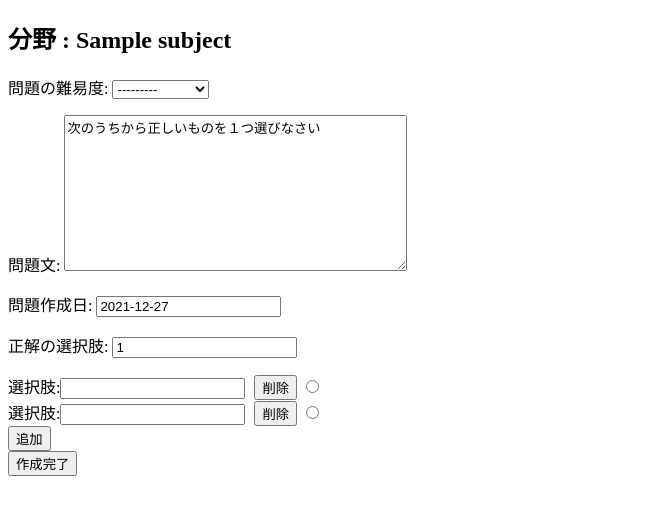
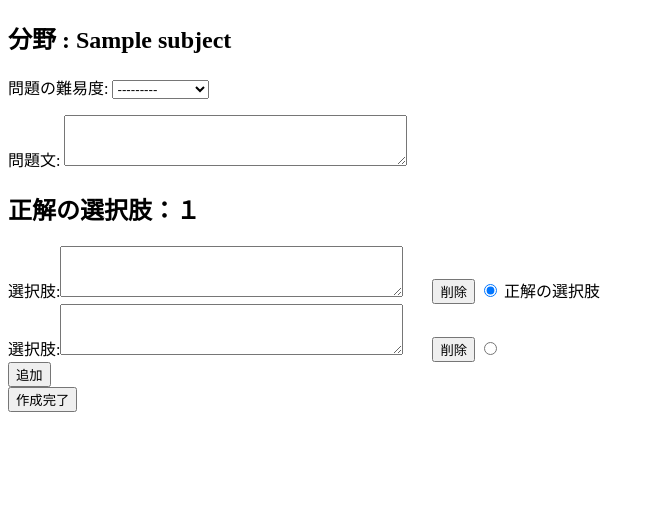
Before and after one commit to toyd00/e-problems, a Django app: page /make_problem/1/ in a window 1280 px wide. Shown: the part 88-603 px from the top of the page, without its empty margins (0-655 px from the left). Run offline with Django 3.2, Linux system fonts and the light colour scheme; a user stored in the database is signed in; tables that the repository leaves empty hold one stand-in row (values such as "Sample post").

Commit message:
問題作成画面の改善　正解の選択肢を選びやすくした

```diff
--- a/app/forms.py
+++ b/app/forms.py
@@ -15,15 +15,23 @@ class CustomUserCreationForm(UserCreationForm):
         fields = ['email', 'username']
 
 class ProblemForm(forms.ModelForm):
+    content = forms.CharField(
+        label="問題文",
+        widget=forms.Textarea(attrs=({'rows': 3,})))
     class Meta:
         model = Problem
-        fields = ['type', 'content', 'made_date', 'correct_choice']
+        fields = ['type', 'content']
 
 
 class ChoiceForm(forms.ModelForm):
     class Meta:
         model = Choice
         fields = ['content']
+    content = forms.CharField(
+        label="選択肢",
+        required=True,
+        widget=forms.Textarea(attrs=({'rows': 3})),
+        )
 
 class ContactForm(forms.Form):
     subject = forms.CharField(max_length=100)
--- a/app/views.py
+++ b/app/views.py
@@ -123,7 +123,6 @@ def make_problem(request, pk):
         formset=RequiredFormset,
         extra=2,
     )
-    print(request.POST)
     formset = ChoiceFormSet(request.POST or None)
     context = {
         'form': form,
@@ -136,6 +135,7 @@ def make_problem(request, pk):
         problem.user = request.user
         problem.subject = subject
         problem.like = Like.objects.create()
+        problem.correct_choice = int(request.POST.get('answer', 1))
         problem.save()
         for form in formset:
             choice = form.save(commit=False)
--- a/static/app/css/make_problem.css
+++ b/static/app/css/make_problem.css
@@ -4,8 +4,9 @@
 
 .problem-form {
   display: inline;
+  margin: 0%;
 }
 
 .remove {
-  margin-left: 5px;
+  margin-left: 25px;
 }
--- a/static/app/js/make_problem.js
+++ b/static/app/js/make_problem.js
@@ -1,18 +1,23 @@
+'use strict';
 {
-  'use strict';
+  $('#answer-1').attr('checked', true);
+  $('#form-set-1').append('<p id="is-correct" style="display:inline;">正解の選択肢</p>');
+}
+
+{
   $(document).on('click', '.add', function(event) {
     if (event) {
       event.preventDefault();
     }
     const empty_form_count = $('.problem-form').length;
-    const empty_form = $('#empty-form').clone(true);
     const form_set = $('#form-set')
       .clone(true)
       .attr({
         id: `form-set-${empty_form_count + 1}`,
         class: 'form-set',
       })
-    console.log(form_set)
+
+    const empty_form = $('#empty-form').clone(true);
     empty_form
       .attr({
         id: `form-${empty_form_count + 1}`,
@@ -35,7 +40,8 @@
       .attr({
         id: `answer-${empty_form_count + 1}`,
         class: 'answer',
-        name: 'answer'
+        name: 'answer',
+        value: empty_form_count + 1,
       })
       .appendTo(form_set);
     form_set.appendTo($('#options'))
@@ -52,8 +58,7 @@
     }
 
     const id = $(this).data('id');
-    for(var i=id; i <= $('.problem-form').length; i++){
-      const regrex = new RegExp(i - 1, 'g');
+    for(var i = id; i <= $('.problem-form').length; i++){
       $(`#id_form-${i - 1}-content`).val($(`#id_form-${i}-content`).val());
     }
 
@@ -61,3 +66,24 @@
     $('#id_form-TOTAL_FORMS').attr('value', $('.problem-form').length);
   })
 }
+
+{
+  $(document).on('change', "input[type=radio][name=answer]", function() {
+    $('#is-correct').remove()
+    const answer = $("input[name='answer']:checked").val();
+    $(`#form-set-${answer}`).append('<p id="is-correct" style="display:inline;">正解の選択肢</p>');
+    $('#ans-choice').text(`正解の選択肢：${answer}`)
+  })
+}
+
+{
+  $('#done').submit(function(event) {
+    if ($("input[name='answer']:checked").val() === undefined) {
+      alert("正解の選択肢を選んでください");
+      return false;
+    }
+    if (!confirm("問題作成を完了しますか？")) {
+      return false;
+    }
+  })
+}
--- a/templates/app/make_problem.html
+++ b/templates/app/make_problem.html
@@ -3,10 +3,11 @@
 
 {% block content %}
   <h2>分野 : {{ subject.name }}</h2>
-  <form method="post" action="{% url 'app:make_problem' pk=subject.pk %}">{% csrf_token %}
+  <form method='post' action="{% url 'app:make_problem' pk=subject.pk %}" id='done'>{% csrf_token %}
       {{ form.as_p }}
       {{ formset.management_form }}
-  <div id="options">
+      <div id='options'>
+          <h2 id='ans-choice'>正解の選択肢：１</h2>
           {% for form in formset %}
             <div id='form-set-{{ forloop.counter }}' class='form-set'>
                 <div class="problem-form" id='form-{{ forloop.counter }}'>
@@ -20,12 +21,12 @@
 
       <div id='form-set' class='hidden'></div>
       <input type='radio' id='answer-button' name='answer' class='hidden'>
-  <div id="empty-form" class="hidden">{{ formset.empty_form }}</div>
-  <button id="remove-button" class="hidden">削除</button>
+      <div id='empty-form' class='hidden'>{{ formset.empty_form }}</div>
+      <button id='remove-button' class='hidden'>削除</button>
 
-  <button class="add">追加</button>
+      <button class='add'>追加</button>
       <br />
-  <input type="submit" value="作成完了">
+      <input type='submit' value="作成完了">
   </form>
 
 
```
Lines whose indentation alone changed are shown as unchanged.
